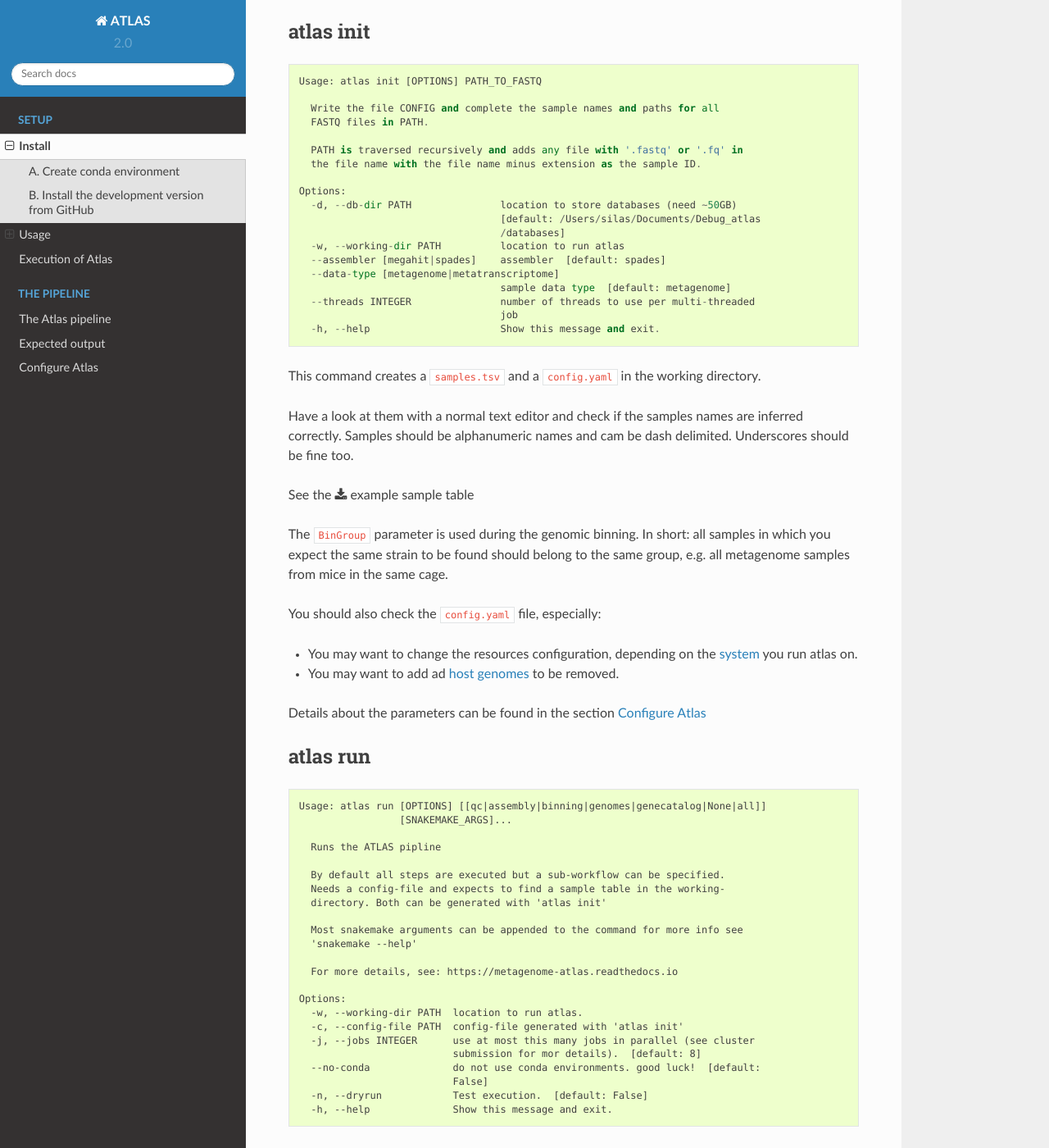
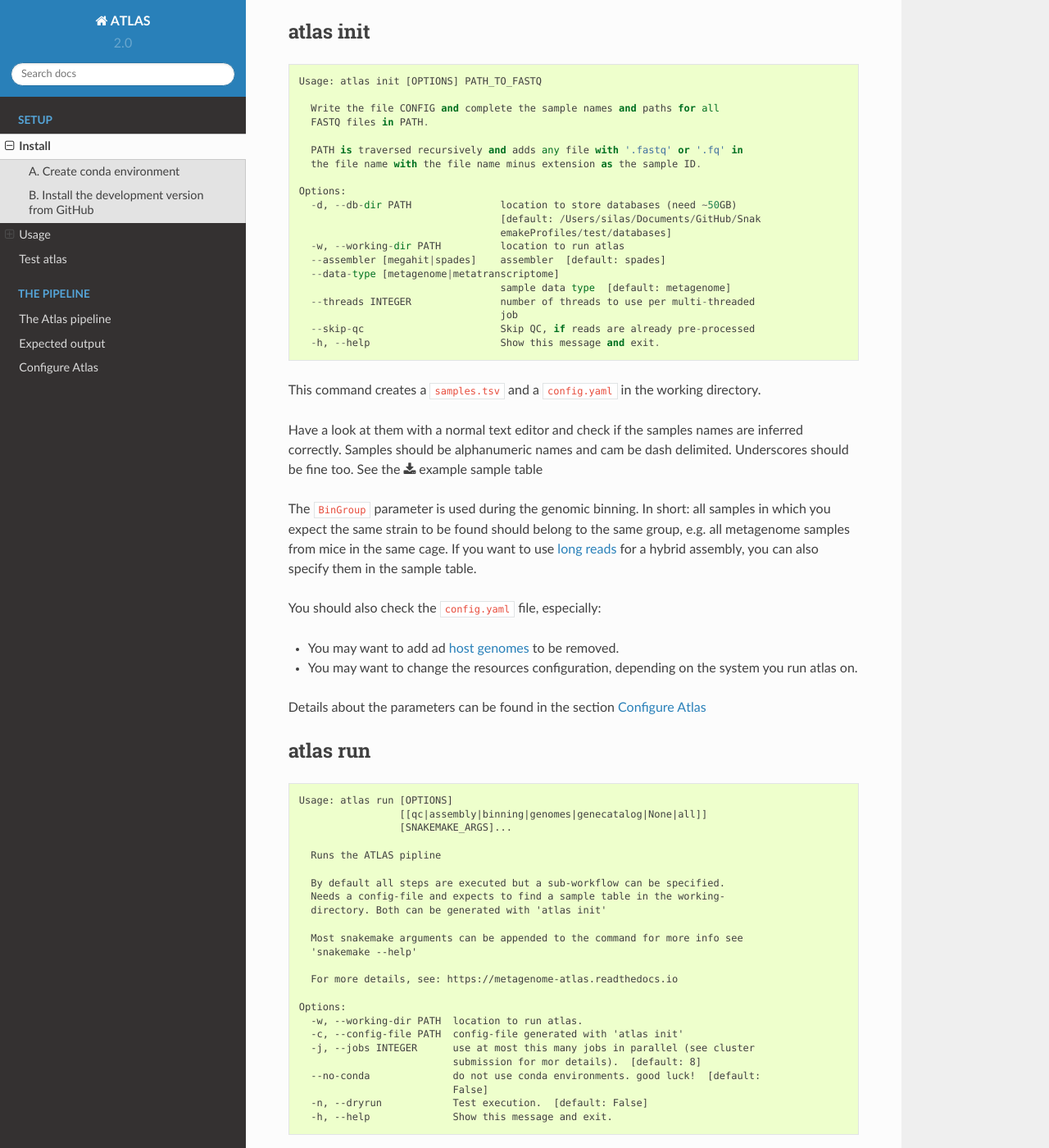
Before and after one commit to metagenome-atlas/atlas, a Sphinx documentation site: the page built from docs/usage/getting_started.rst, in a window 1280 px wide and 1400 px high, scrolled down 1211 px. Shown: the whole window at 82% size. Built offline with Sphinx 7.4.7 and the Read the Docs theme 2.0.0, drawn with Linux system fonts in a browser that asks for light colours; pages that are not in the unit, such as notebooks, are missing from menus; some of the changed text lies outside the part shown.

Commit message:
finalize documentation

```diff
--- a/docs/usage/getting_started.rst
+++ b/docs/usage/getting_started.rst
@@ -66,32 +66,32 @@
 
 ::
 
-    Usage: atlas init [OPTIONS] PATH_TO_FASTQ
+  Usage: atlas init [OPTIONS] PATH_TO_FASTQ
 
-      Write the file CONFIG and complete the sample names and paths for all
-      FASTQ files in PATH.
+    Write the file CONFIG and complete the sample names and paths for all
+    FASTQ files in PATH.
 
-      PATH is traversed recursively and adds any file with '.fastq' or '.fq' in
-      the file name with the file name minus extension as the sample ID.
+    PATH is traversed recursively and adds any file with '.fastq' or '.fq' in
+    the file name with the file name minus extension as the sample ID.
 
-    Options:
-      -d, --db-dir PATH               location to store databases (need ~50GB)
-                                      [default: /Users/silas/Documents/Debug_atlas
-                                      /databases]
-      -w, --working-dir PATH          location to run atlas
-      --assembler [megahit|spades]    assembler  [default: spades]
-      --data-type [metagenome|metatranscriptome]
-                                      sample data type  [default: metagenome]
-      --threads INTEGER               number of threads to use per multi-threaded
-                                      job
-      -h, --help                      Show this message and exit.
+  Options:
+    -d, --db-dir PATH               location to store databases (need ~50GB)
+                                    [default: /Users/silas/Documents/GitHub/Snak
+                                    emakeProfiles/test/databases]
+    -w, --working-dir PATH          location to run atlas
+    --assembler [megahit|spades]    assembler  [default: spades]
+    --data-type [metagenome|metatranscriptome]
+                                    sample data type  [default: metagenome]
+    --threads INTEGER               number of threads to use per multi-threaded
+                                    job
+    --skip-qc                       Skip QC, if reads are already pre-processed
+    -h, --help                      Show this message and exit.
 
 
 This command creates a ``samples.tsv`` and a ``config.yaml`` in the working directory.
 
 Have a look at them with a normal text editor and check if the samples names are inferred correctly.
 Samples should be alphanumeric names and cam be dash delimited. Underscores should be fine too.
-
 See the  :download:`example sample table <../reports/samples.tsv>`
 
 
@@ -100,11 +100,15 @@
 In short: all samples in which you expect the same strain to
 be found should belong to the same group,
 e.g. all metagenome samples from mice in the same cage.
+If you want to use :ref:`long reads <longreads>` for a hybrid assembly, you can also specify them in the sample table.
+
 
 You should also check the ``config.yaml`` file, especially:
 
-- You may want to change the resources configuration, depending on the :ref:`system <execution_system>` you run atlas on.
+
 - You may want to add ad :ref:`host genomes <contaminants>` to be removed.
+- You may want to change the resources configuration, depending on the system you run atlas on.
+
 
 Details about the parameters can be found in the section :ref:`Configuration`
 
@@ -113,7 +117,8 @@
 
 ::
 
-  Usage: atlas run [OPTIONS] [[qc|assembly|binning|genomes|genecatalog|None|all]]
+  Usage: atlas run [OPTIONS]
+                   [[qc|assembly|binning|genomes|genecatalog|None|all]]
                    [SNAKEMAKE_ARGS]...
 
     Runs the ATLAS pipline
@@ -142,4 +147,23 @@
 
 Take note of the ``--dryrun`` parameter, see the section :ref:`snakemake` for other handy snakemake arguments.
 
-If you want to run atlas on a cluster system you want to read the section :ref:`execution_system`_.
+We recommend to use atlas on a :ref:`cluster`_ system, which can be set up in a view more commands.
+
+
+Test atlas
+==========
+
+If you want to test atlas on a small example data here is a two sample, three genome minimal metagenome dataset,
+to test atlas. Even when atlas will run faster on the test data,
+it will anyway download all the databases and requirements, for the a complete run,
+which can take a certain amount of time and especially disk space (>100Gb).
+
+The database dir of the test run should be the same as for the later atlas executions.
+
+The example data can be downloaded as following::
+
+  git clone https://github.com/metagenome-atlas/example_data.git
+
+  atlas init --db-dir databases --working-dir testrun example_data/reads/test
+
+  atlas run --working-dir testrun
```
Also changed, not shown: docs/usage/cluster.rst (added, +66 -0 lines), docs/usage/threads.rst (deleted, +0 -25 lines).
